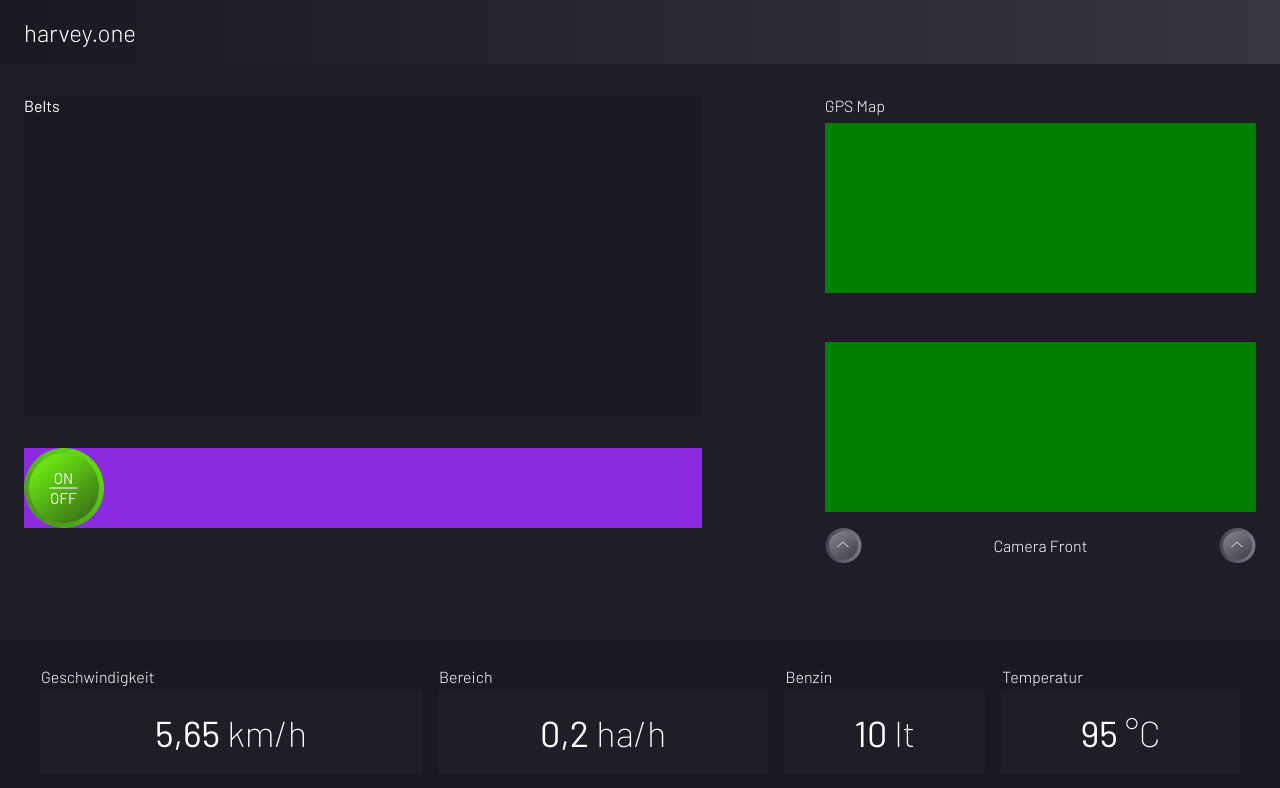
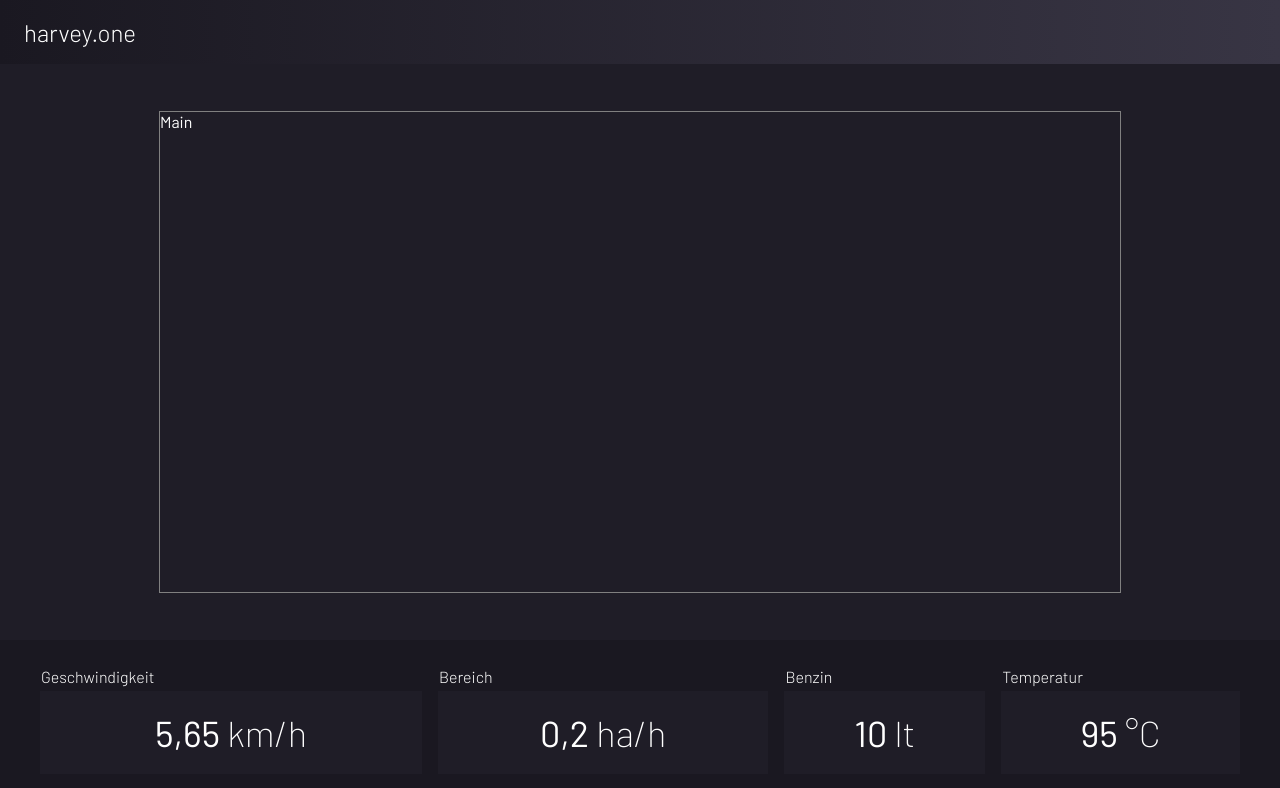
Before and after one commit to axlbert/harvey-control-panel, a React (Create React App) app: page / in a window 1280 px wide. Shown: the top 788 px of the page. Built offline with nearby package versions, Linux system fonts and the light colour scheme.

Commit message:
init main 2 component

```diff
--- a/src/App.css
+++ b/src/App.css
@@ -1,5 +1,9 @@
 .App {
-  color: white;
+  display: flex;
+  flex-direction: column;
+  justify-content: space-between;
+  min-height: 100vh;
+  background-color: rgb(31, 29, 39);
 }
 
 .App-Header {
@@ -11,8 +15,3 @@
   font-size: 1.5rem;
   font-weight: 300;
 }
-
-.App-Main {
-  height: calc(100vh - 14rem);
-  background-color: rgb(31, 29, 39);
-}
--- a/src/App.js
+++ b/src/App.js
@@ -3,7 +3,7 @@ import { Container } from '@material-ui/core';
 
 import './App.css';
 import Footer from './Footer/Footer';
-import Main from './Main/Main';
+import Main from './Main2/Main';
 
 function App() {
   return (
--- /dev/null
+++ b/src/Main2/Main.css
@@ -0,0 +1,7 @@
+.Main {
+  width: 960px;
+  height: 480px;
+  margin: 0 auto;
+  border: 1px solid gray;
+  color: white;
+}
--- /dev/null
+++ b/src/Main2/Main.js
@@ -0,0 +1,13 @@
+import React from 'react';
+
+import './Main.css';
+
+export default function Main() {
+  return (
+    <main className="Main">
+      <div className="Main-Inner">
+        Main
+      </div>
+    </main>
+  );
+}
```
